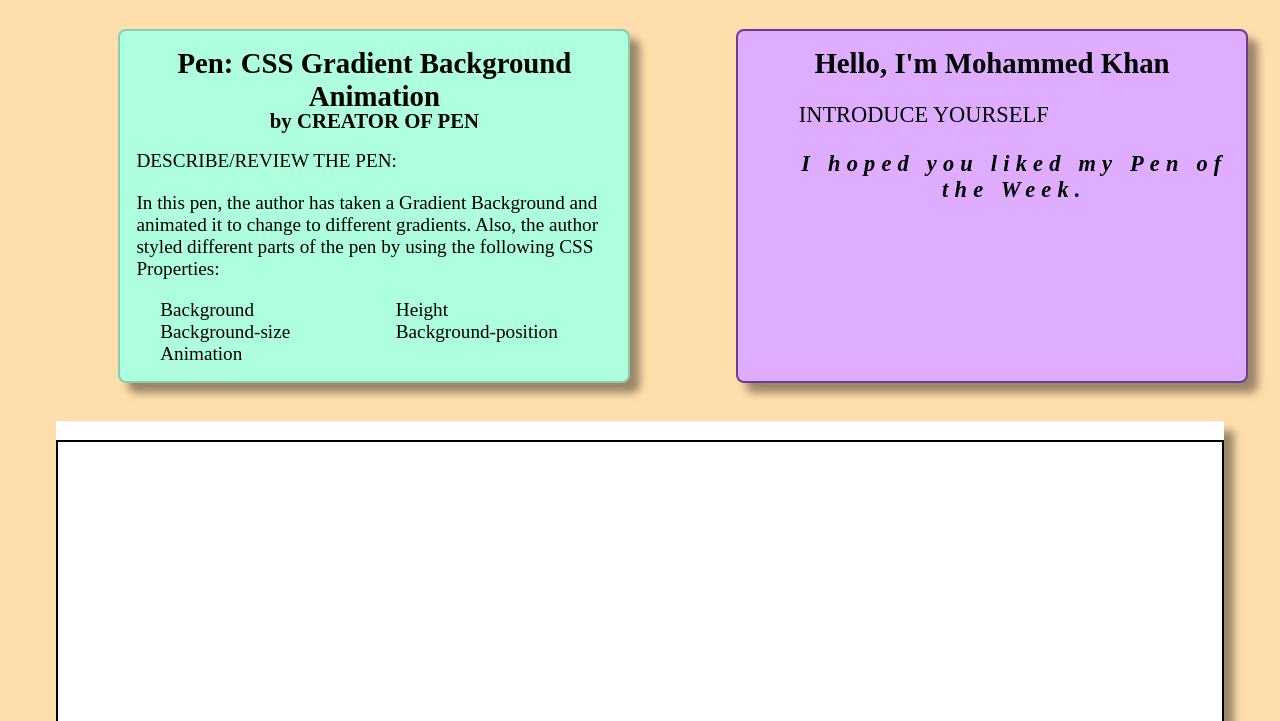
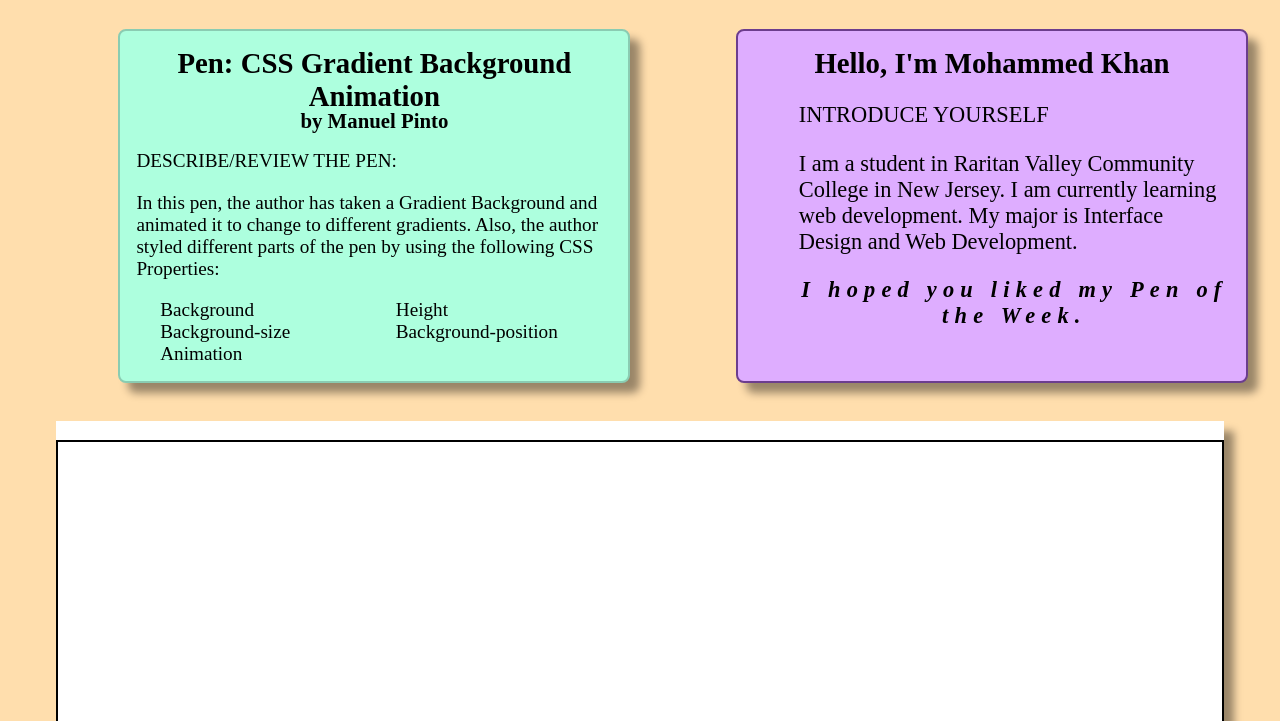
Before and after one commit to RVCC-IDMX/embed-codepen-Mohammedkhan18, a plain HTML site: page index.html in a window 1280 px wide. Shown: the part 67-788 px from the top of the page. Drawn offline with Linux system fonts and the light colour scheme; a script that the page names is missing; a web font is replaced by a local one.

Commit message:
editing the creator of the pen and introducing myself

```diff
--- a/index.html
+++ b/index.html
@@ -17,7 +17,7 @@
       <main>
         <article>
           <h2>Pen: CSS Gradient Background Animation</h2>
-          <h3>by CREATOR OF PEN</h3>
+          <h3>by Manuel Pinto</h3>
           <p>DESCRIBE/REVIEW THE PEN:</p>
           <p>In this pen, the author has taken a Gradient Background and animated it to change to different gradients. Also, the author styled different parts of the pen by using the following CSS Properties:</p>
         <ul>
@@ -27,8 +27,6 @@
           <li>Height</li>
           <li>Background-position</li>
         </ul>
-
-
         </article>
         <section>
           <p class="codepen" data-height="588.98193359375" data-default-tab="html,result" data-slug-hash="pyBNzX" data-user="P1N2O" style="height: 588.98193359375px; box-sizing: border-box; display: flex; align-items: center; justify-content: center; border: 2px solid; margin: 1em 0; padding: 1em;">
@@ -41,6 +39,8 @@
         <aside>
           <h2>Hello, I'm Mohammed Khan</h2>
           <p>INTRODUCE YOURSELF</p>
+          <p>I am a student in Raritan Valley Community College in New Jersey. I am currently learning web development. My major is Interface Design and Web Development.</p>
+          <p></p>
           <p class="bye">I hoped you liked my Pen of the Week.</p>
         </aside>
       </main>
```
Also changed, not shown: 1 other file.
